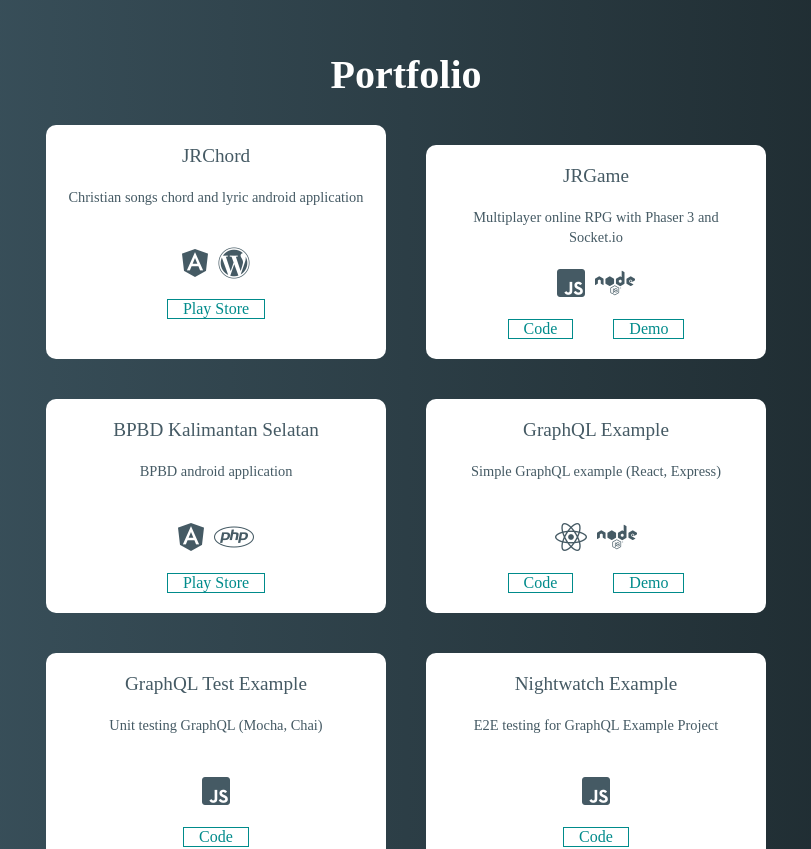
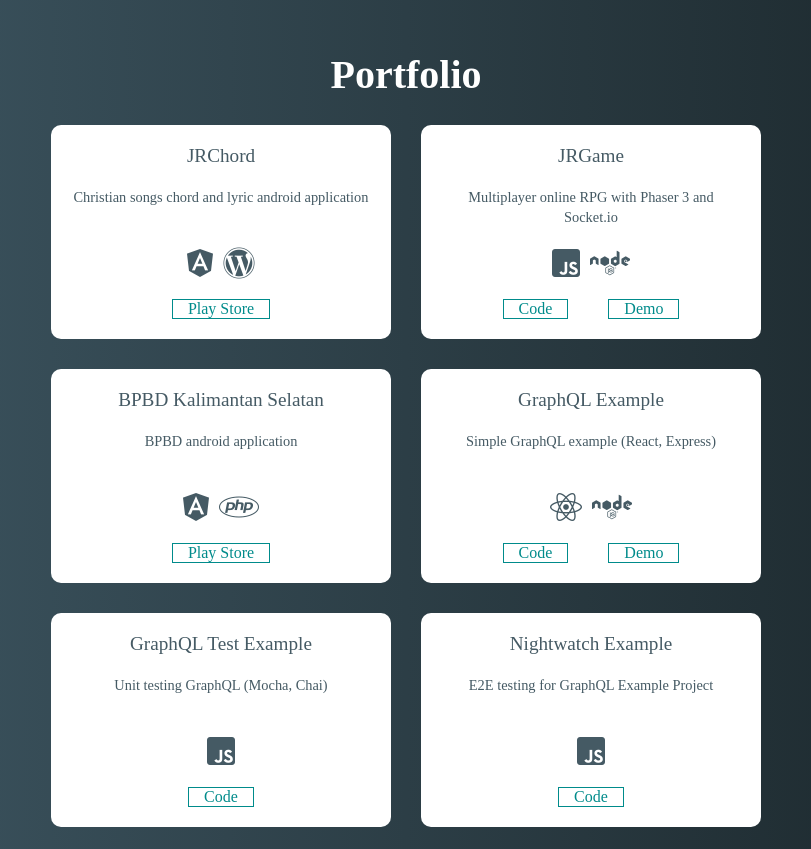
Before and after one commit to jackyrusly/jackyrusly.github.io, a React (Vite) app: page / in a window 1280 px wide. Shown: the part 1980-2829 px from the top of the page, without its empty margins (234-1045 px from the left). Built offline with nearby package versions, Linux system fonts and the light colour scheme; a web font is replaced by a local one.

Commit message:
Modifiy Portfolio Margin

```diff
--- a/src/components/Portfolio/Portfolio.scss
+++ b/src/components/Portfolio/Portfolio.scss
@@ -21,15 +21,11 @@
       width: calc(100% - 20rem);
     }
 
-    .portfolio-item:first-of-type {
-      margin-top: 0 !important;
-    }
-
     .portfolio-item {
       flex-basis: 300px;
       background: white;
       color: rgb(69, 90, 100);
-      margin: 20px;
+      margin: 0 15px 30px 15px;
       padding: 20px;
       text-align: center;
       border-radius: 10px;
```
